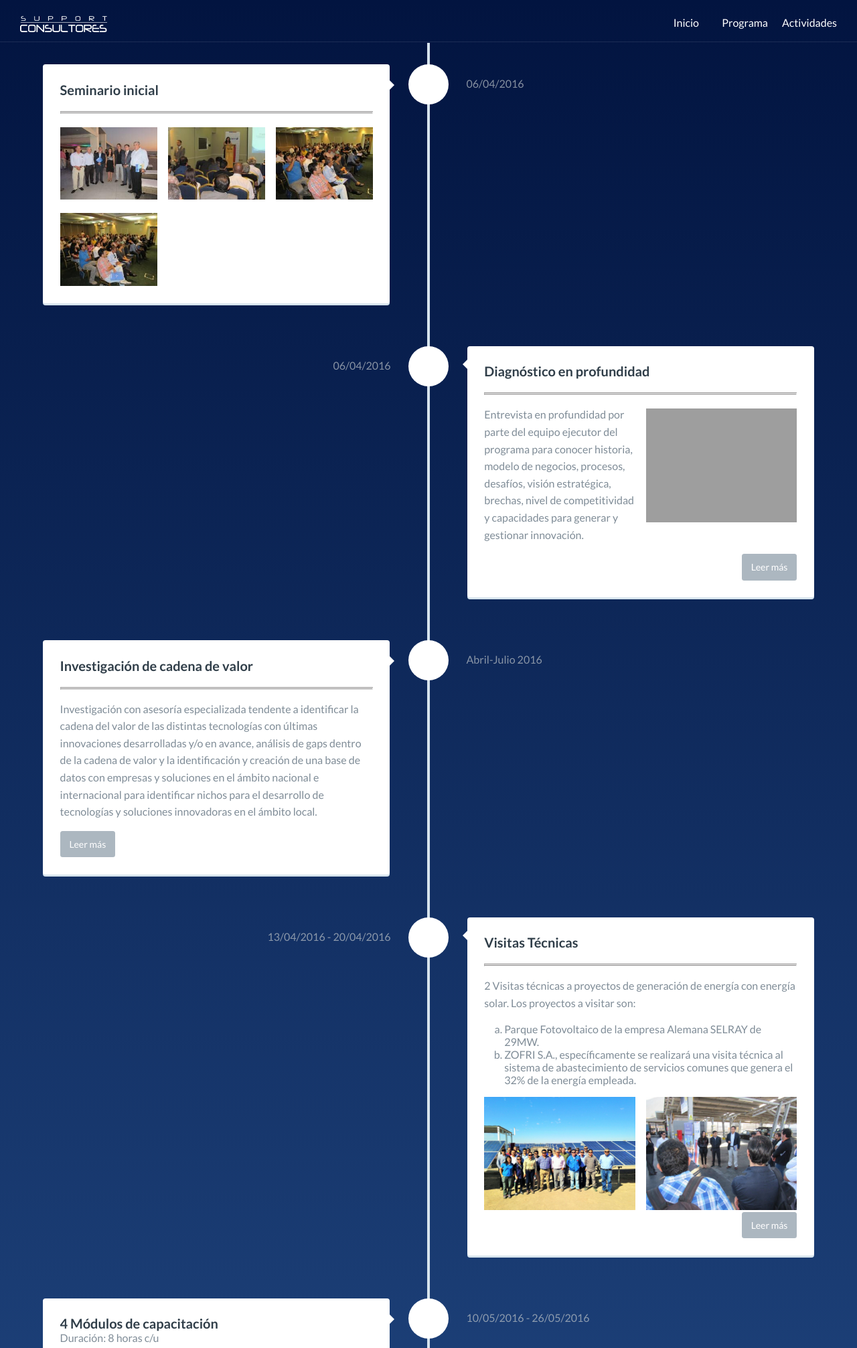
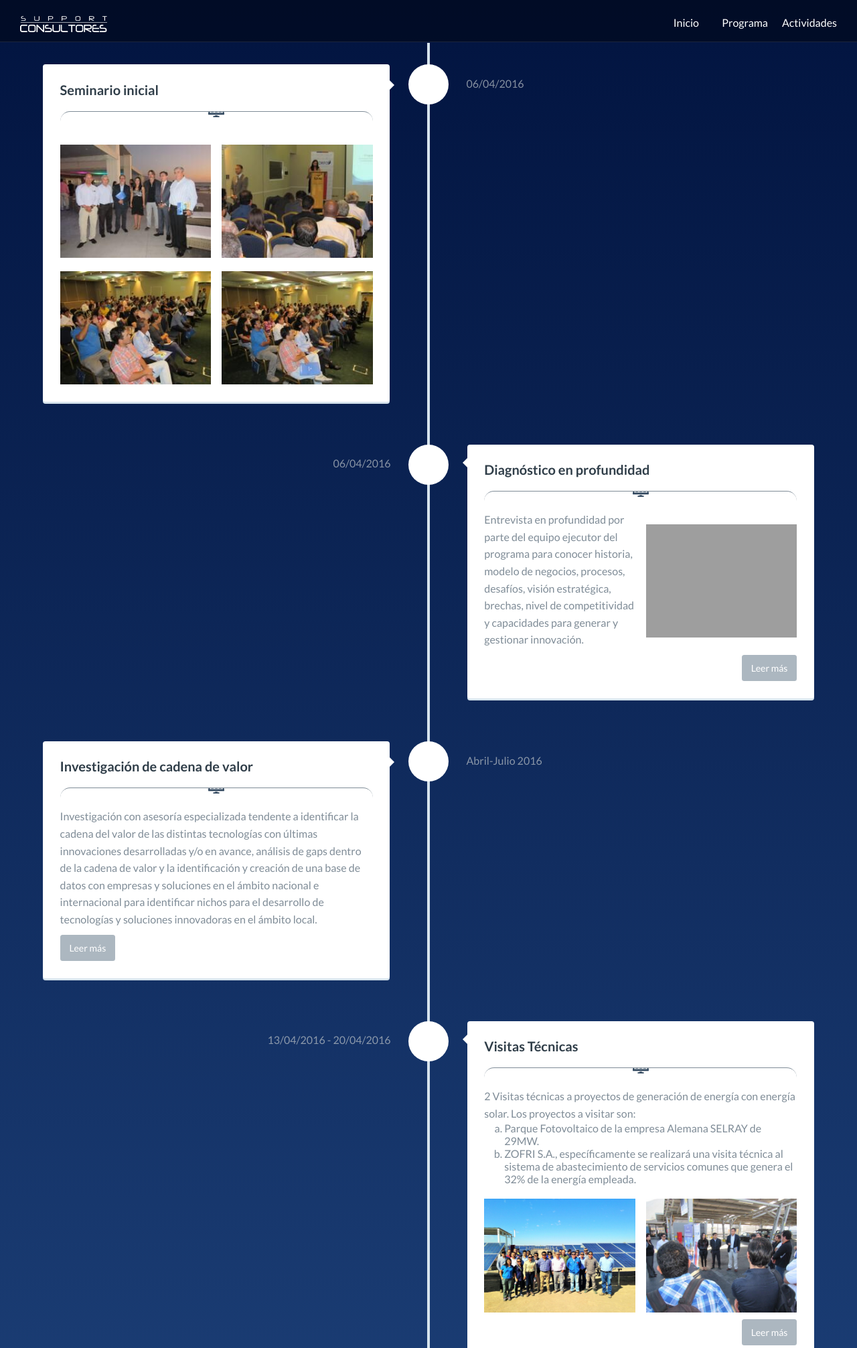
Before and after one commit to SeedPot/pdt, a PHP site: page /actividades.html in a window 1280 px wide. Shown: the top 2013 px of the page at 67% size. Run offline with PHP 8.4, Linux system fonts and the light colour scheme; grey boxes are pictures that could not be loaded.

Commit message:
timeline11

```diff
--- a/public/actividades.html
+++ b/public/actividades.html
@@ -19,7 +19,7 @@
 
 <body>
     <header>
-        <div id="header">
+        <div id="header" style="background-color: rgba(0,0,0,.4);">
             <div class="row">
 
                 <div class="col-lg-6 col-md-6 col-sm-6 col-xs-4">
@@ -58,22 +58,22 @@
                         <h2>Seminario inicial</h2>
                     </div>
                 </div>
-                <div class="row">
+                <div class="row center-xs">
                     <div class="col-xs-12">
-                        <hr class="pdt-hr-activity">
+                        <hr class="pdt-hr-activity blanco">
                     </div>
                 </div>
                 <div class="row">
-                    <div class="col-xs-4">
+                    <div class="col-xs-6 col-sm-6 col-md-6">
                         <img class="content-img" src="images/seminarioInicial/1.jpg" alt="seminario inicial 1">
                     </div>
-                    <div class="col-xs-4">
+                    <div class="col-xs-6 col-sm-6 col-md-6">
                         <img class="content-img" src="images/seminarioInicial/2.jpg" alt="seminario inicial 2">
                     </div>
-                    <div class="col-xs-4">
+                    <div class="col-xs-6 col-sm-6 col-md-6">
                         <img class="content-img" src="images/seminarioInicial/3.jpg" alt="seminario inicial 3">
                     </div>
-                    <div class="col-xs-4">
+                    <div class="col-xs-6 col-sm-6 col-md-6">
                         <img class="content-img" src="images/seminarioInicial/4.jpg" alt="seminario inicial 4">
                     </div>
                 </div>
@@ -89,20 +89,23 @@
                 <div class="row">
                     <div class="col-xs-12">
                         <h2>Diagnóstico en profundidad</h2>
-                        <hr class="pdt-hr-activity">
+                    </div>
+                </div>
+                <div class="row center-xs">
+                    <div class="col-xs-12">
+                        <hr class="pdt-hr-activity blanco">
                     </div>
                 </div>
                 <div class="row">
-                    <div class="col-xs-6">
+                    <div class="col-xs-12 col-md-6">
                         <p>Entrevista en profundidad por parte del equipo ejecutor del programa para conocer historia, modelo
                             de negocios, procesos, desafíos, visión estratégica, brechas, nivel de competitividad y capacidades
                             para generar y gestionar innovación.</p>
                     </div>
-                    <div class="col-xs-6">
+                    <div class="col-xs-12 col-md-6">
                         <img class="content-img" src="images/grupo.jpg" alt="visita huayca">
                     </div>
                 </div>
-
                 <a href="#0" class="cd-read-more">Leer más</a>
                 <span class="cd-date">06/04/2016</span>
             </div>
@@ -118,9 +121,9 @@
                         <h2>Investigación de cadena de valor</h2>
                     </div>
                 </div>
-                <div class="row">
+                <div class="row center-xs">
                     <div class="col-xs-12">
-                        <hr class="pdt-hr-activity">
+                        <hr class="pdt-hr-activity blanco">
                     </div>
                 </div>
                 <div class="row">
@@ -146,9 +149,9 @@
                         <h2>Visitas Técnicas</h2>
                     </div>
                 </div>
-                <div class="row">
+                <div class="row center-xs">
                     <div class="col-xs-12">
-                        <hr class="pdt-hr-activity">
+                        <hr class="pdt-hr-activity blanco">
                     </div>
                 </div>
                 <div class="row">
@@ -164,11 +167,11 @@
                     </div>
                 </div>
                 <div class="row">
-                    <div class="col-xs-6">
-                        <img src="images/revisionesTecnicas/huayca/1.jpg" alt="huayca 1">
+                    <div class="col-xs-12 col-md-6">
+                        <img class="content-img" src="images/revisionesTecnicas/huayca/1.jpg" alt="huayca 1">
                     </div>
-                    <div class="col-xs-6">
-                        <img src="images/revisionesTecnicas/zofri/1.jpg" alt="zofri 1">
+                    <div class="col-xs-12 col-md-6">
+                        <img class="content-img" src="images/revisionesTecnicas/zofri/1.jpg" alt="zofri 1">
                     </div>
                 </div>
                 <a href="#0" class="cd-read-more">Leer más</a>
@@ -190,9 +193,9 @@
                         <span>Duración: 8 horas c/u</span>
                     </div>
                 </div>
-                <div class="row">
+                <div class="row center-xs">
                     <div class="col-xs-12">
-                        <hr class="pdt-hr-activity">
+                        <hr class="pdt-hr-activity blanco">
                     </div>
                 </div>
                 <div class="row">
@@ -203,12 +206,12 @@
                     </div>
                 </div>
                 <div class="row">
-                    <div class="col-xs-6">
-                        <img src="images/modulos/2.jpg" alt="modulos 2">
+                    <div class="col-xs-12 col-md-6">
+                        <img class="content-img" src="images/modulos/2.jpg" alt="modulos 2">
                     </div>
-                    <div class="col-xs-6">
-                        <img src="images/modulos/8.jpg" alt="modulos 8">
-                    </div>
+                    <div class="col-xs-12 col-md-6">
+                        <img class="content-img" src="images/modulos/8.jpg" alt="modulos 8">
+                </div>
                 </div>
                 <a href="#0" class="cd-read-more">Leer más</a>
                 <span class="cd-date">10/05/2016 - 26/05/2016</span>
@@ -231,9 +234,9 @@
                         <span>Duración: 3 horas c/u</span>
                     </div>
                 </div>
-                <div class="row">
+                <div class="row center-xs">
                     <div class="col-xs-12">
-                        <hr class="pdt-hr-activity">
+                        <hr class="pdt-hr-activity blanco">
                     </div>
                 </div>
                 <div class="row">
@@ -244,14 +247,14 @@
                     </div>
                 </div>
                 <div class="row">
-                    <div class="col-xs-4">
-                        <img src="images/talleres/1-1.jpg" alt="taller 1">
+                    <div class="col-xs-12 col-md-6">
+                        <img class="content-img" src="images/talleres/1-1.jpg" alt="taller 1">
                     </div>
-                    <div class="col-xs-4">
-                        <img src="images/talleres/2-1.jpg" alt="taller 2">
+                    <div class="col-xs-12 col-md-6">
+                        <img class="content-img" src="images/talleres/3-1.jpg" alt="taller 3">
                     </div>
-                    <div class="col-xs-4">
-                        <img src="images/talleres/3-1.jpg" alt="taller 3">
+                    <div class="col-xs-12 col-md-6">
+                        <img class="content-img" src="images/talleres/2-1.jpg" alt="taller 2">
                     </div>
                 </div>
                 <a href="#0" class="cd-read-more">Leer más</a>
@@ -270,9 +273,9 @@
                         <h2>Laboratorio</h2>
                     </div>
                 </div>
-                <div class="row">
+                <div class="row center-xs">
                     <div class="col-xs-12">
-                        <hr class="pdt-hr-activity">
+                        <hr class="pdt-hr-activity blanco">
                     </div>
                 </div>
                 <div class="row">
@@ -299,9 +302,9 @@
                         <h2>Trabajo con antenas</h2>
                     </div>
                 </div>
-                <div class="row">
+                <div class="row center-xs">
                     <div class="col-xs-12">
-                        <hr class="pdt-hr-activity">
+                        <hr class="pdt-hr-activity blanco">
                     </div>
                 </div>
                 <div class="row">
@@ -333,9 +336,9 @@
                         <h2>reunión y acuerdos</h2>
                     </div>
                 </div>
-                <div class="row">
+                <div class="row center-xs">
                     <div class="col-xs-12">
-                        <hr class="pdt-hr-activity">
+                        <hr class="pdt-hr-activity blanco">
                     </div>
                 </div>
                 <div class="row">
@@ -362,9 +365,9 @@
                         <h2>Construcción y habilitación de portal web</h2>
                     </div>
                 </div>
-                <div class="row">
+                <div class="row center-xs">
                     <div class="col-xs-12">
-                        <hr class="pdt-hr-activity">
+                        <hr class="pdt-hr-activity blanco">
                     </div>
                 </div>
                 <div class="row">
@@ -390,9 +393,9 @@
                         <h2>Realizar un Seminario de energía solar renovable en Tarapacá</h2>
                     </div>
                 </div>
-                <div class="row">
+                <div class="row center-xs">
                     <div class="col-xs-12">
-                        <hr class="pdt-hr-activity">
+                        <hr class="pdt-hr-activity blanco">
                     </div>
                 </div>
                 <div class="row">
@@ -418,9 +421,9 @@
                         <h2>Realizar actividades de difusión</h2>
                     </div>
                 </div>
-                <div class="row">
+                <div class="row center-xs">
                     <div class="col-xs-12">
-                        <hr class="pdt-hr-activity">
+                        <hr class="pdt-hr-activity blanco">
                     </div>
                 </div>
                 <div class="row">
@@ -459,9 +462,9 @@
                         <h2>Elaborar propuestas de proyectos tecnológicos y/o innovación</h2>
                     </div>
                 </div>
-                <div class="row">
+                <div class="row center-xs">
                     <div class="col-xs-12">
-                        <hr class="pdt-hr-activity">
+                        <hr class="pdt-hr-activity blanco">
                     </div>
                 </div>
                 <div class="row">
@@ -486,9 +489,9 @@
                         <h2>Asesoría en presentación de Línea 3 PDT</h2>
                     </div>
                 </div>
-                <div class="row">
+                <div class="row center-xs">
                     <div class="col-xs-12">
-                        <hr class="pdt-hr-activity">
+                        <hr class="pdt-hr-activity blanco">
                     </div>
                 </div>
                 <div class="row">
@@ -513,9 +516,9 @@
                         <h2>Seminario final</h2>
                     </div>
                 </div>
-                <div class="row">
+                <div class="row center-xs">
                     <div class="col-xs-12">
-                        <hr class="pdt-hr-activity">
+                        <hr class="pdt-hr-activity blanco">
                     </div>
                 </div>
                 <div class="row">
--- a/public/css/timeline.css
+++ b/public/css/timeline.css
@@ -217,7 +217,7 @@ Main components
 .cd-timeline-content h2 {
   color: #303e49;
 }
-.cd-timeline-content p, .cd-timeline-content .cd-read-more, .cd-timeline-content .cd-date{
+.cd-timeline-content p, .cd-timeline-content .cd-read-more, .cd-timeline-content .cd-date .cd-timeline-content ol{
   font-size: 13px;
   font-size: 0.8125rem;
 }
@@ -225,10 +225,11 @@ Main components
   display: inline-block;
 }
 .cd-timeline-content p {
-  margin: 1em 0;
+  margin: 0;
   line-height: 1.6;
 }
 .cd-timeline-content .cd-read-more {
+  margin-top: 10px;
   float: right;
   padding: .8em 1em;
   background: #acb7c0;
@@ -449,12 +450,35 @@ Main components
 .cd-timeline-content li{
   margin-left: 30px;
 }
-.pdt-hr-activity{
-  margin-top: 20px;
-  border-top: 3px double #8c8b8b;
+.content-img{
+  float: left;
+  padding-top: 20px;
 }
 
-.content-img{
-  float: right;
-  padding-top: 20px;
-}
+.pdt-hr-activity {
+  margin-top: 20px;
+  height: 30px;
+  border-style: solid;
+  border-width: 1px 0 0 0;
+  border-radius: 20px; }
+  .pdt-hr-activity:before {
+    display: block;
+    content: "";
+    height: 30px;
+    margin-top: -31px;
+    border-style: solid;
+    border-width: 0 0 1px 0;
+    border-radius: 20px; }
+  .pdt-hr-activity:after {
+    content: url("../icon/solar_panel_asphalt.png");
+    display: inline-block;
+    position: relative;
+    top: -20px;
+    padding: 5px 10px 0;
+    background: transparent;
+    font-size: 18px; }
+
+.blanco {
+  @extends .pdt-hr-activity; }
+  .blanco:after {
+    background: white; }
```
